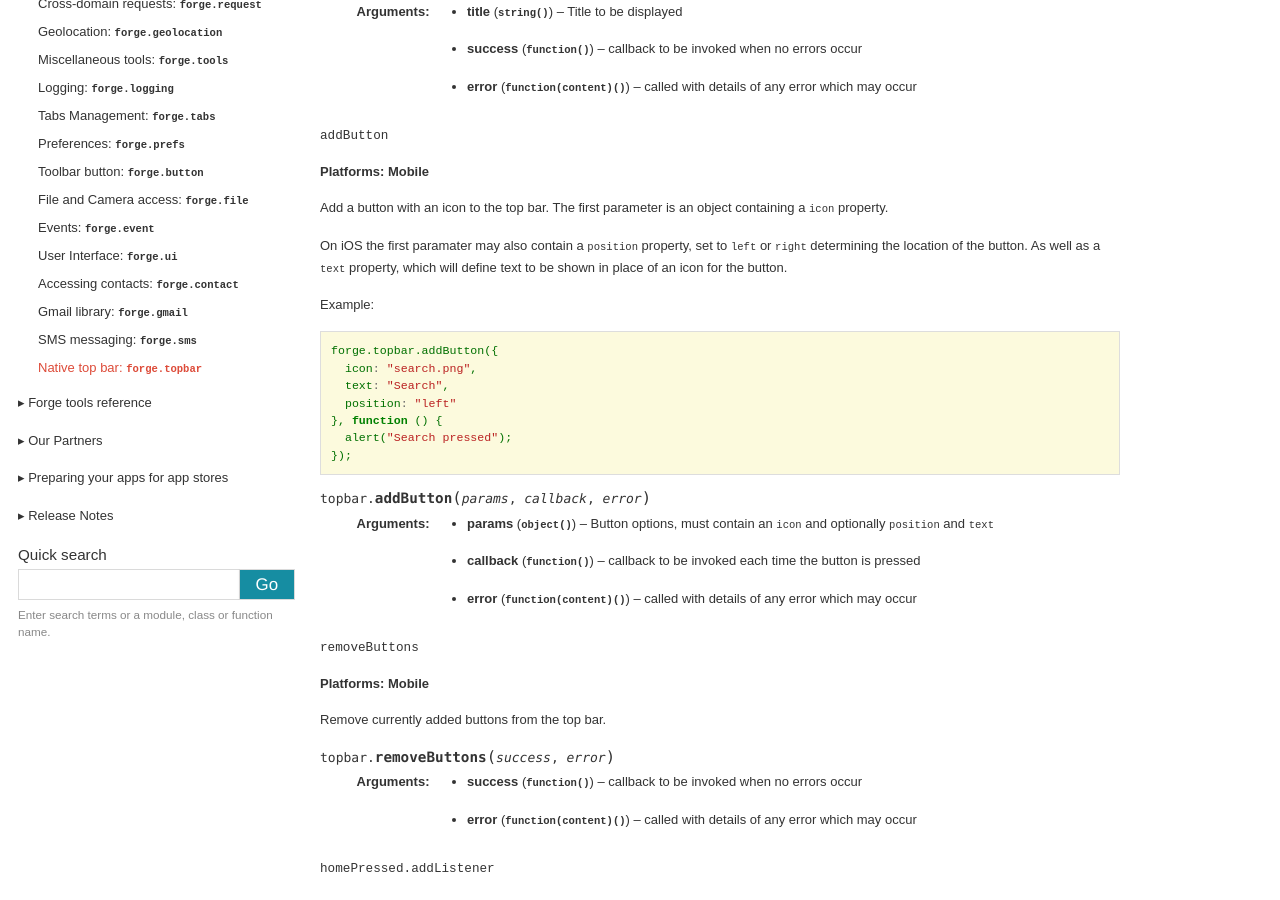
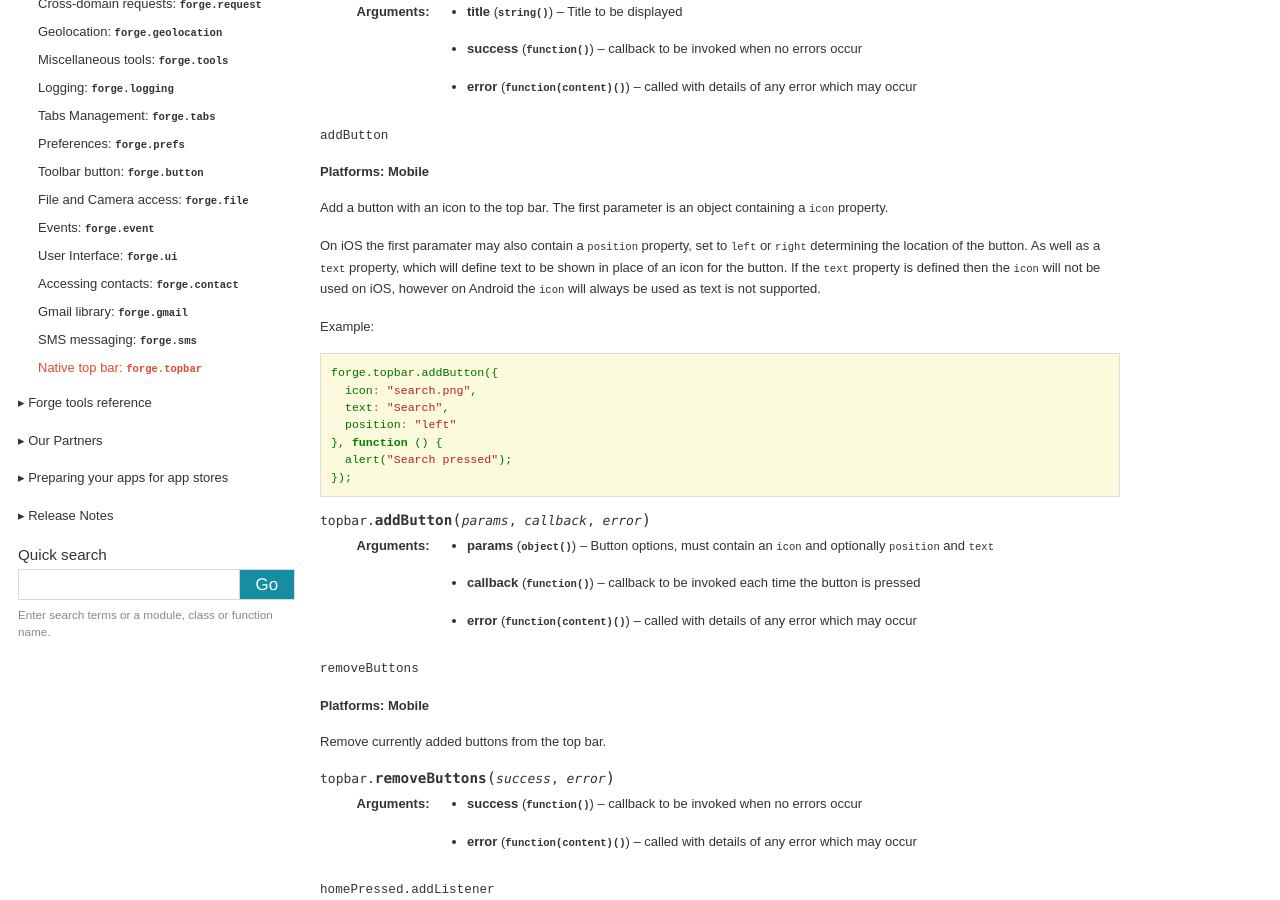
Before and after one commit to trigger-corp/Forge-Documentation, a Sphinx documentation site: the page built from source/api/topbar.rst, in a window 1280 px wide and 900 px high, scrolled down 629 px. Built offline with Sphinx 7.4.7, drawn with Linux system fonts in a browser that asks for light colours; some web fonts are replaced.

Commit message:
Clarify addButton docs.

```diff
--- a/source/api/topbar.rst
+++ b/source/api/topbar.rst
@@ -38,7 +38,7 @@ Set the title displayed in the top bar.
 
 Add a button with an icon to the top bar. The first parameter is an object containing a ``icon`` property.
 
-On iOS the first paramater may also contain a ``position`` property, set to ``left`` or ``right`` determining the location of the button. As well as a ``text`` property, which will define text to be shown in place of an icon for the button.
+On iOS the first paramater may also contain a ``position`` property, set to ``left`` or ``right`` determining the location of the button. As well as a ``text`` property, which will define text to be shown in place of an icon for the button. If the ``text`` property is defined then the ``icon`` will not be used on iOS, however on Android the ``icon`` will always be used as text is not supported.
 
 Example::
 
```
